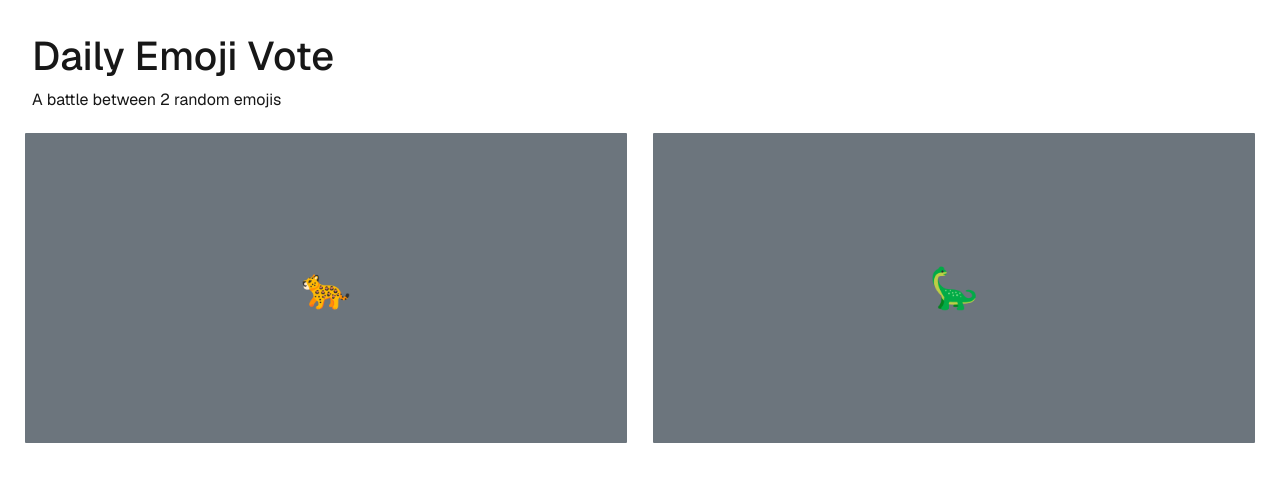
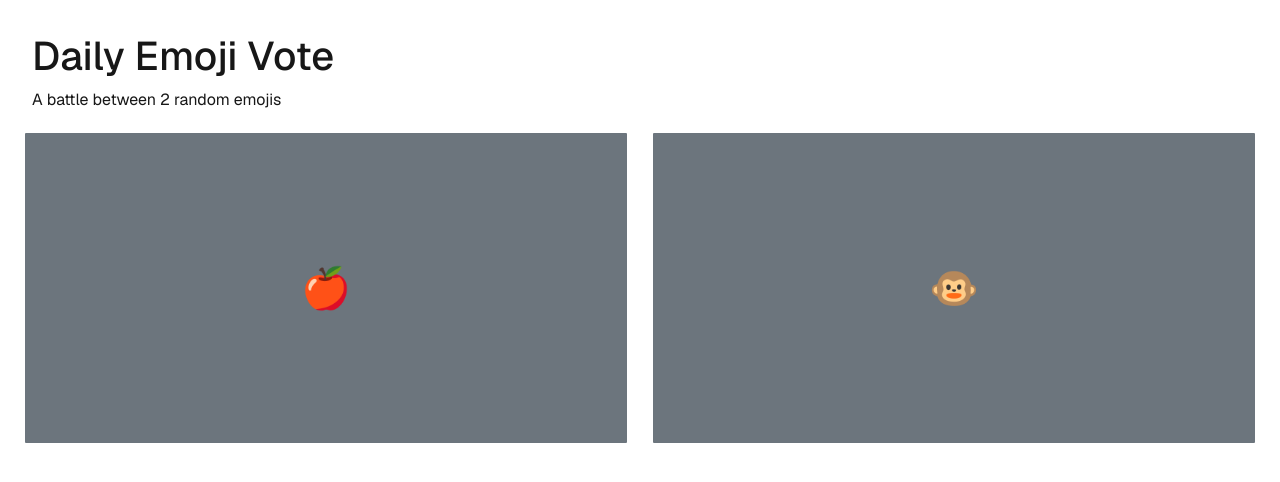
Before and after one commit to Noah-Langlois/daily-emoji-vote, a Next.js app: page / in a window 1280 px wide. Shown: the top 482 px of the page. Built offline with nearby package versions, Linux system fonts and the light colour scheme.

Commit message:
Random emojis

```diff
--- a/app/components/vote.tsx
+++ b/app/components/vote.tsx
@@ -3,7 +3,20 @@
 import { useState } from "react";
 import { Emoji } from "./emoji";
 import { Result } from "./result";
+import { randomEmoji } from "../service/emojis/emojis";
 
+let emoji1 : string = ""
+let emoji2 : string = ""
+
+function initEmojis() {
+    emoji1 = randomEmoji()
+    emoji2 = randomEmoji()
+    while(emoji1 == emoji2) {
+        emoji2 = randomEmoji()
+    }
+}
+
+initEmojis()
 
 export function Vote() {
     const [result, setResult] = useState("");
@@ -12,17 +25,22 @@ export function Vote() {
         setResult(emoji);
     }
 
+    function clear() {
+        setResult("");
+        initEmojis();
+    }
+
     return (
         <div>
             <div className="row" style={{height: '20em'}}>
                 <div className="col p-0 mr-2">
-                    <button type="button" className="btn btn-secondary w-100 h-100 border-white border-5" onClick={() => vote("🐆")}>
-                        <Emoji>🐆</Emoji>
+                    <button type="button" className="btn btn-secondary w-100 h-100 border-white border-5" onClick={() => vote(emoji1)}>
+                        <Emoji>{emoji1}</Emoji>
                     </button>
                 </div>
                 <div className="col p-0 ml-2">
-                    <button type="button" className="btn btn-secondary w-100 h-100 border-white border-5" onClick={() => vote("🦕")} color="secondary">
-                        <Emoji>🦕</Emoji>
+                    <button type="button" className="btn btn-secondary w-100 h-100 border-white border-5" onClick={() => vote(emoji2)} color="secondary">
+                        <Emoji>{emoji2}</Emoji>
                     </button>
                 </div>
             </div>
@@ -34,7 +52,7 @@ export function Vote() {
                             <Result result={result} />
                         </div>
                         <div className="row">
-                            <button type="button" className="btn btn-secondary" onClick={() => setResult("")}>Clear</button>
+                            <button type="button" className="btn btn-secondary" onClick={() => clear()}>Clear</button>
                         </div>
                     </div>
                 )
--- /dev/null
+++ b/app/service/emojis/emojis.ts
@@ -0,0 +1,9 @@
+const EMOJI_LIST : string[] = [
+  "😀","😁","😂","🤣","😅","😊","😍","😎","🤩",
+  "😇","🤖","🎃","🐶","🐱","🐸","🐵",
+  "🍎","🍕","🍩","🍪","⚽","🏀","🚗","✈️",
+  "❤️","🔥","✨","🎉","🌈","⭐"
+];
+
+export const randomEmoji = () =>
+  EMOJI_LIST[Math.floor(Math.random() * EMOJI_LIST.length)];
```
